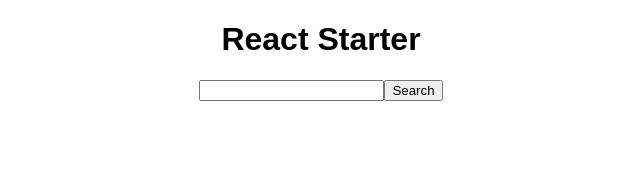
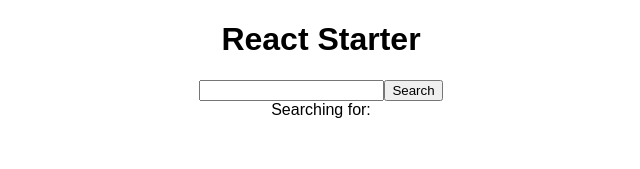
Before and after one commit to 76Developer/CodeSandbox, a React (Create React App) app: page / in a window 1280 px wide. Shown: the top 169 px of the page, without its empty margins (319-959 px from the left). Built offline with nearby package versions, Linux system fonts and the light colour scheme.

Commit message:
Search component Refactor to Search component

```diff
--- a/src/App.js
+++ b/src/App.js
@@ -1,19 +1,31 @@
 import "./styles.css";
+import React from "react";
 
 const title = "React Starter";
 
 export default function App() {
+  return (
+    <div className="App">
+      <h1>{title}</h1>
+      <Search />
+    </div>
+  );
+}
+
+const Search = () => {
+  const [searchTerm, setSearchTerm] = React.useState("");
+
   const handleChange = (event) => {
-    console.log(event.target.value);
+    setSearchTerm(event.target.value);
   };
 
   return (
-    <div className="App">
-      <h1>{title}</h1>
+    <div>
       <div>
         <input type="text" id="search" onChange={handleChange} />
         <input type="button" id="searchButton" value="Search" />
       </div>
+      <div>Searching for: {searchTerm}</div>
     </div>
   );
-}
+};
```
